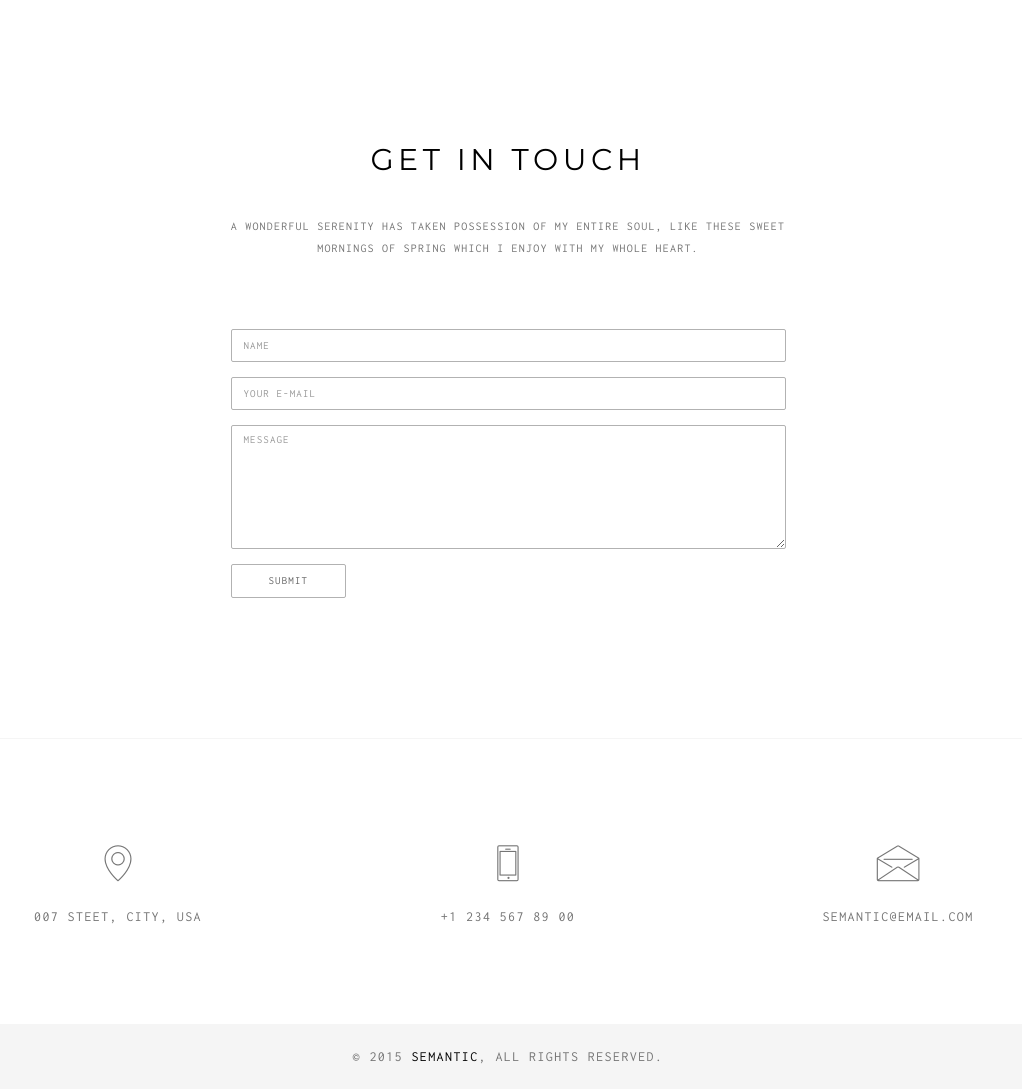
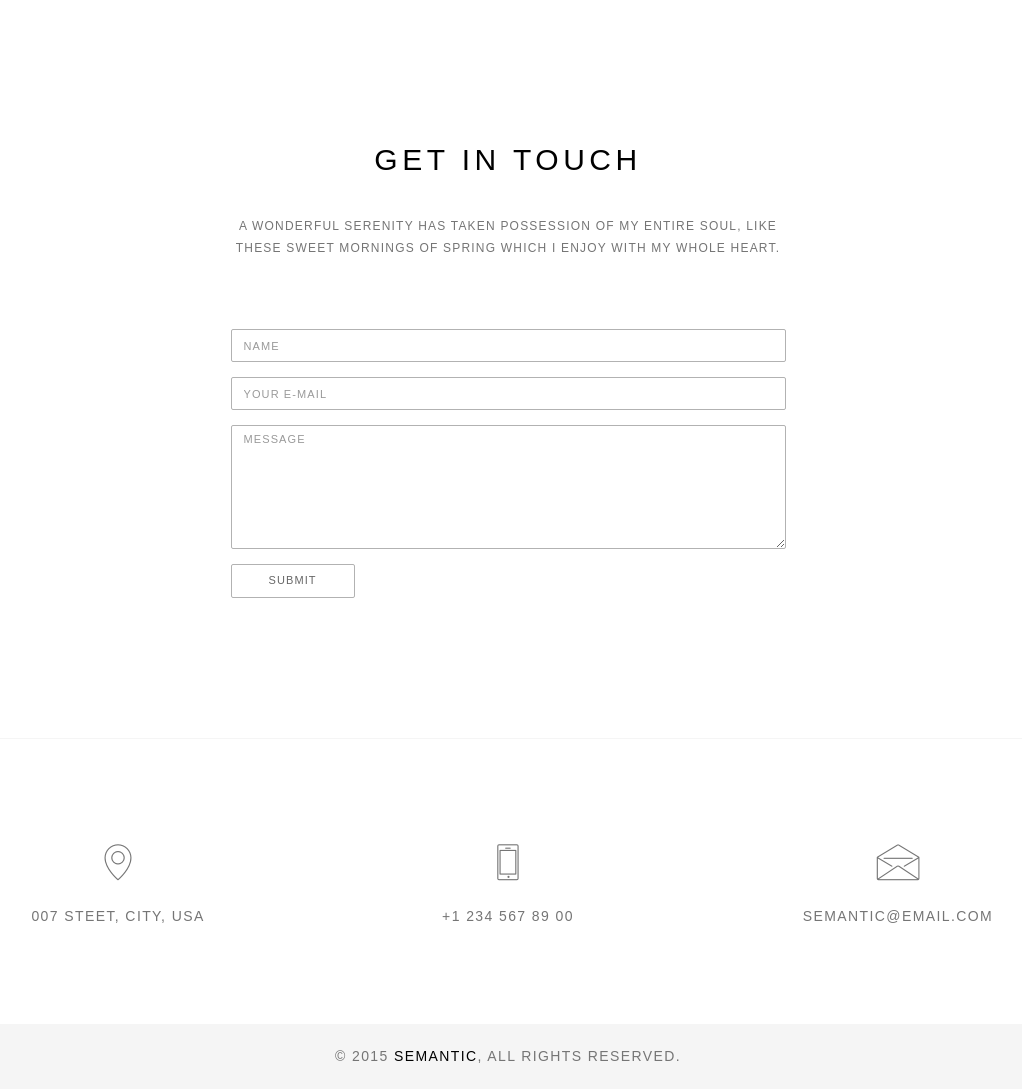
Before and after one commit to tea2sugars/domenico, a PHP site: page /contact.html in a window 1280 px wide. Shown: the part 681-1770 px from the top of the page, without its empty margins (132-1154 px from the left). Run offline with PHP 8.4, Linux system fonts and the light colour scheme; some libraries are stand-ins or nearby versions.

Commit message:
Fonts added from fonts.com updated stylesheet with fonts

```diff
--- a/Site/assets/css/style.css
+++ b/Site/assets/css/style.css
@@ -6,12 +6,12 @@ Do not edit this file - Place your styles in custom.css
 
 @import url("slider.css");
 @import url("vertical.css");
-@import url("http://fonts.googleapis.com/css?family=Montserrat:400");
-@import url("http://fonts.googleapis.com/css?family=Inconsolata:400,700");
-@import url("http://fonts.googleapis.com/css?family=Open+Sans:400italic,400,700");
 
 /* ------------------------------------------------------------------
 General Styles
+
+font-family:'AvenirNextLTW01-Regular';
+font-family:'AvenirNextLTW01-Medium';
 ------------------------------------------------------------------- */
 
 html {
@@ -22,7 +22,7 @@ html {
 
 body {
 	background: #fff;
-	font: 400 12px/1.8 "Open Sans", Verdana, sans-serif;
+	font: 400 12px/1.8 "AvenirNextLTW01-Regular", Verdana, sans-serif;
 	color: #757575;
 	-webkit-font-smoothing: antialiased;
 }
@@ -130,7 +130,7 @@ Form styles
 ------------------------------------------------------------------- */
 
 .form-control {
-	font-family: "Inconsolata", sans-serif;
+	font-family: sans-serif;
 	text-transform: uppercase;
 	letter-spacing: 0.1em;
 	font-size: 11px;
@@ -164,7 +164,7 @@ Button styles
 
 .btn {
 	padding: 8px 37px;
-	font-family: "Inconsolata", sans-serif;
+	font-family: sans-serif;
 	text-transform: uppercase;
 	letter-spacing: 0.1em;
 	font-size: 11px;
@@ -505,13 +505,13 @@ blockquote {
 }
 
 .font-alt {
-	font-family: "Montserrat", sans-serif;
+	font-family: "AvenirNextLTW01-Medium", sans-serif;
 	text-transform: uppercase;
 	letter-spacing: 0.1em;
 }
 
 .font-inc {
-	font-family: "Inconsolata", sans-serif;
+	font-family: sans-serif;
 	text-transform: uppercase;
 	letter-spacing: 0.1em;
 }
@@ -543,7 +543,7 @@ Navbar
 	border-color: #f5f5f5 !important;
 	border-bottom: 1px solid #f5f5f5 !important;
 	border-radius: 0;
-	font-family: "Inconsolata", sans-serif;
+	font-family: "AvenirNextLTW01-Medium", sans-serif;
 	text-transform: uppercase;
 	letter-spacing: 0.15em;
 	font-size: 18px;
@@ -570,11 +570,7 @@ Navbar
 }
 
 .navbar-custom .navbar-brand {
-	font-family: "Montserrat", sans-serif;
-	letter-spacing: 0.1em;
-	font-weight: 400;
-	font-size: 20px;
-	color: #000;
+
 	padding:0 !important;
 }
 
--- a/Site/index.php
+++ b/Site/index.php
@@ -7,6 +7,8 @@
 	<meta name="author" content="">
 
 	<title>Domenico Pizza & Pasta | The Taste of Naples | London</title>
+	<!-- Custom CSS -->
+	<link type="text/css" rel="stylesheet" href="http://fast.fonts.net/cssapi/2eadd16e-f3c3-4374-a571-f41f96163302.css"/>
 
 	<!-- Bootstrap core CSS -->
 	<link href="assets/bootstrap/css/bootstrap.min.css" rel="stylesheet">
```
